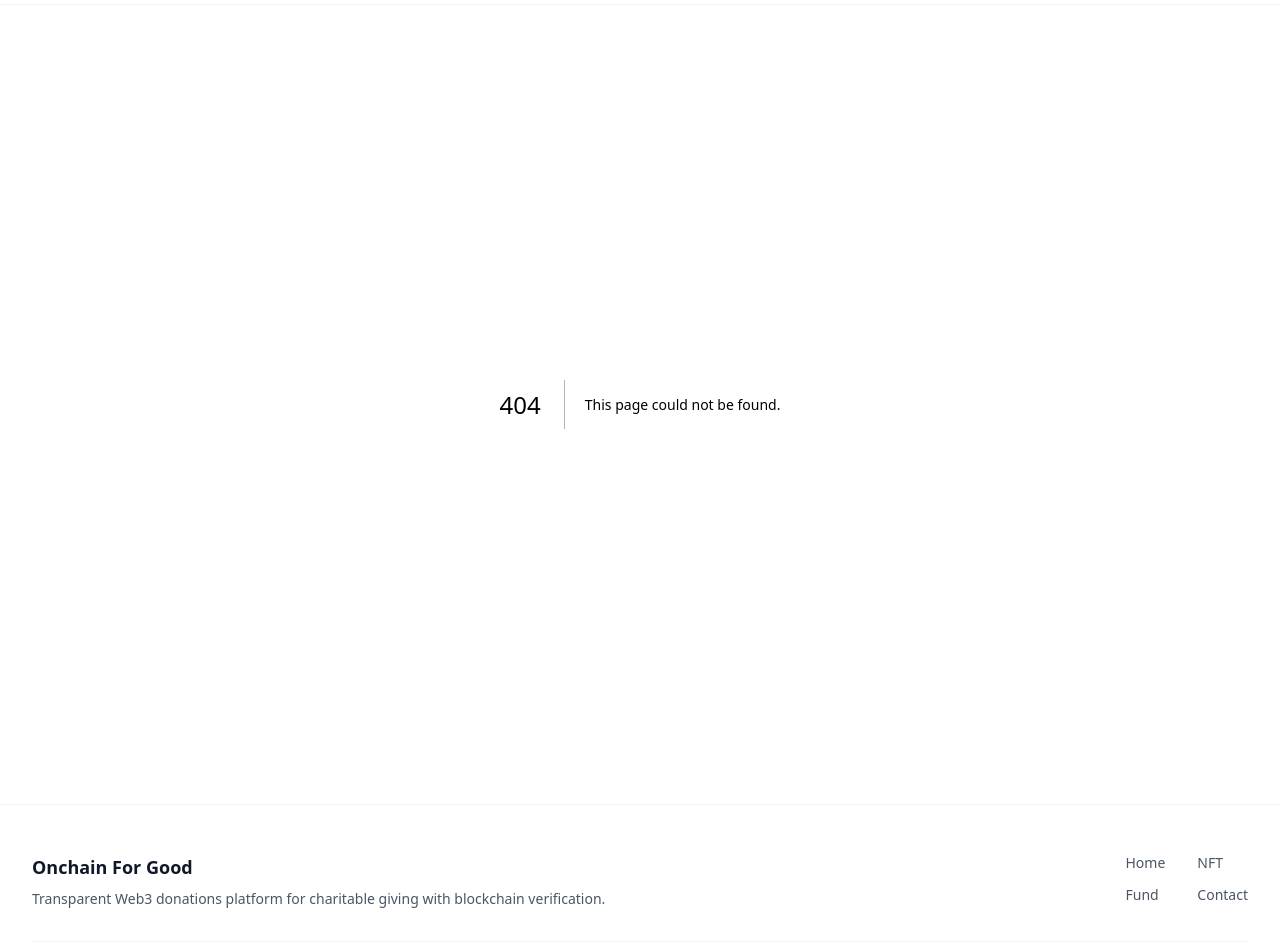
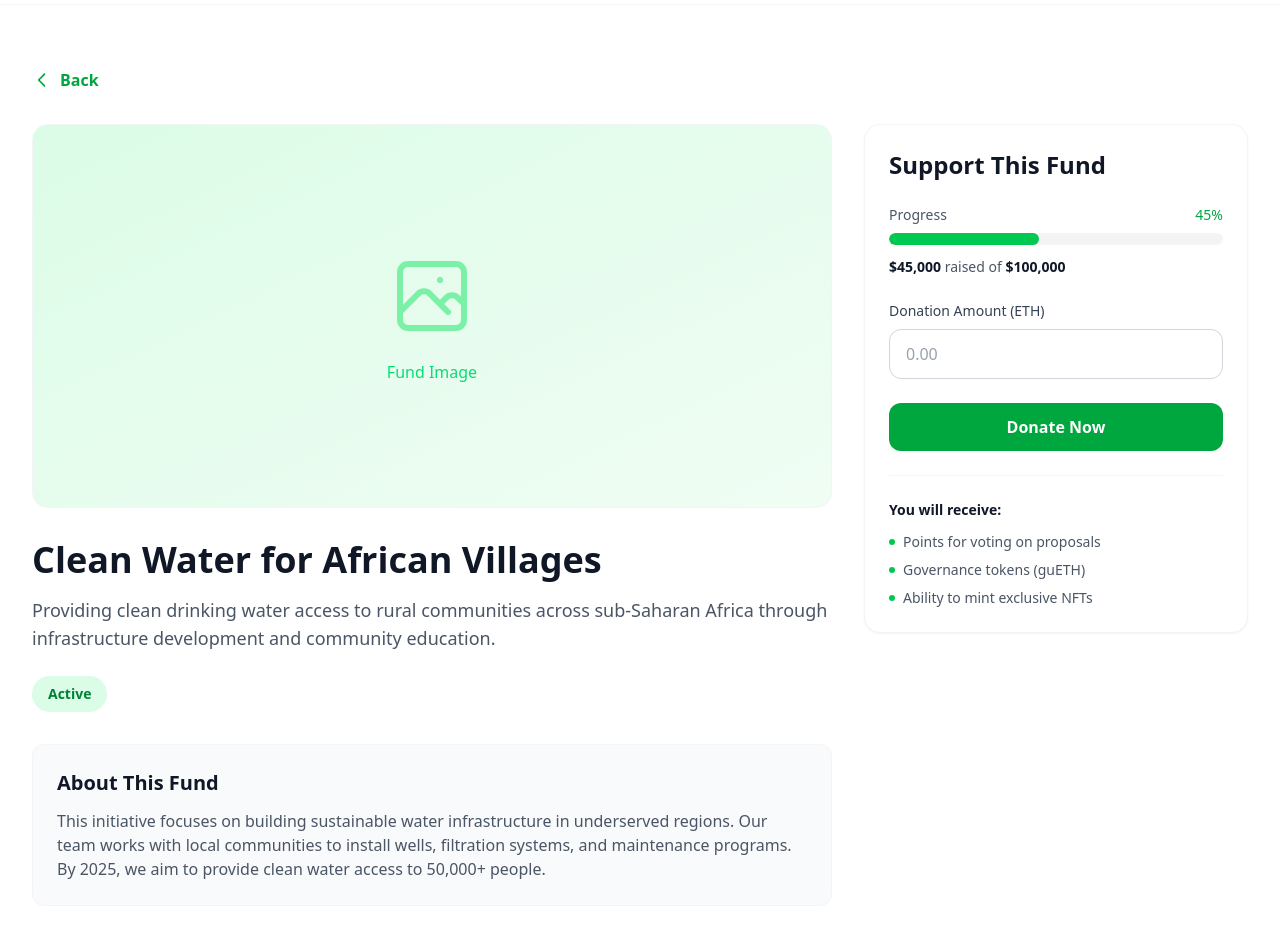
Before and after one commit to anotherath/onchain-for-good, a Next.js app: page /proposal-list in a window 1280 px wide. Before the commit this address had no page. Shown: the part 60-1012 px from the top of the page. Built offline with nearby package versions, Linux system fonts and the light colour scheme.

Commit message:
add text button, back-button, change all-fund to all-funds

```diff
--- a/app/all-fund/page.tsx
+++ b/app/all-funds/page.tsx
@@ -2,7 +2,7 @@ import RoundedButton from "@/components/buttons/rounded-button";
 import FundCard from "@/components/cards/fund-card";
 import Image from "next/image";
 
-export default function AllFund() {
+export default function FundList() {
   return (
     <div className="max-w-7xl mx-auto px-4 sm:px-6 lg:px-8 py-16 lg:py-24">
       <div className="mb-12">
--- a/app/fund-detail/page.tsx
+++ b/app/fund-detail/page.tsx
@@ -1,3 +1,4 @@
+import BackButton from "@/components/buttons/back-button";
 import DonationCard from "@/components/fund-detail-components/donation-card";
 import FundInfomation from "@/components/fund-detail-components/fund-infomation";
 import FundProposalList from "@/components/fund-detail-components/fund-proposal-list";
@@ -7,6 +8,7 @@ import TransactionHistoryTable from "@/components/fund-detail-components/transac
 export default function FundDetail() {
   return (
     <div className="max-w-7xl mx-auto px-4 sm:px-6 lg:px-8 py-12 lg:py-16">
+      <BackButton className="mb-8" />
       <div className="mb-12 grid grid-cols-1 lg:grid-cols-3 gap-8">
         <div className="lg:col-span-2">
           <FundInfomation />
--- /dev/null
+++ b/app/proposal-list/page.tsx
@@ -0,0 +1,25 @@
+import BackButton from "@/components/buttons/back-button";
+import DonationCard from "@/components/fund-detail-components/donation-card";
+import FundInfomation from "@/components/fund-detail-components/fund-infomation";
+import FundProposalList from "@/components/fund-detail-components/fund-proposal-list";
+import TopDonorsTable from "@/components/fund-detail-components/top-donors-table";
+import TransactionHistoryTable from "@/components/fund-detail-components/transaction-history-table";
+
+export default function ProposalList() {
+  return (
+    <div className="max-w-7xl mx-auto px-4 sm:px-6 lg:px-8 py-12 lg:py-16">
+      <BackButton className="mb-8" />
+      <div className="mb-12 grid grid-cols-1 lg:grid-cols-3 gap-8">
+        <div className="lg:col-span-2">
+          <FundInfomation />
+        </div>
+        <div>
+          <div className="sticky top-24">
+            <DonationCard />
+          </div>
+        </div>
+      </div>
+      <FundProposalList />
+    </div>
+  );
+}
--- /dev/null
+++ b/components/buttons/back-button.tsx
@@ -0,0 +1,38 @@
+"use client";
+
+import { useRouter } from "next/navigation";
+
+type BackButtonProps = {
+  label?: string;
+  className?: string;
+};
+
+export default function BackButton({
+  label = "Back",
+  className = "",
+}: BackButtonProps) {
+  const router = useRouter();
+
+  return (
+    <button
+      type="button"
+      onClick={() => router.back()}
+      className={`hover:cursor-pointer inline-flex items-center gap-2 text-green-600 font-semibold hover:text-green-700 transition-colors ${className}`}
+    >
+      <svg
+        className="w-5 h-5"
+        fill="none"
+        stroke="currentColor"
+        viewBox="0 0 24 24"
+      >
+        <path
+          strokeLinecap="round"
+          strokeLinejoin="round"
+          strokeWidth={2}
+          d="M15 19l-7-7 7-7"
+        />
+      </svg>
+      {label}
+    </button>
+  );
+}
--- /dev/null
+++ b/components/buttons/text-button.tsx
@@ -0,0 +1,37 @@
+import Link from "next/link";
+
+type TextButtonProps = {
+  href: string;
+  children: React.ReactNode;
+  className?: string;
+  external?: boolean;
+};
+
+export default function TextButton({
+  href,
+  children,
+  className = "",
+  external = false,
+}: TextButtonProps) {
+  const baseClass =
+    "inline-flex items-center gap-1 text-green-600 font-semibold hover:text-green-700 transition-colors";
+
+  if (external) {
+    return (
+      <a
+        href={href}
+        target="_blank"
+        rel="noopener noreferrer"
+        className={`${baseClass} ${className}`}
+      >
+        {children}
+      </a>
+    );
+  }
+
+  return (
+    <Link href={href} className={`${baseClass} ${className}`}>
+      {children}
+    </Link>
+  );
+}
--- a/components/cards/fund-card.tsx
+++ b/components/cards/fund-card.tsx
@@ -68,11 +68,11 @@ export default function FundCard({
             <span className="font-semibold text-gray-900">
               ${raised.toLocaleString()}
             </span>
-            raised of
+            {" raised of "}
             <span className="font-semibold text-gray-900">
               ${goal.toLocaleString()}
             </span>
-            goal
+            {" goal."}
           </p>
         </div>
 
--- a/components/footer.tsx
+++ b/components/footer.tsx
@@ -13,7 +13,7 @@ export default function Footer() {
             </p>
           </div>
           <div className="flex justify-start md:justify-end gap-8">
-            <div className="flex flex-col gap-3">
+            <div className="flex flex-row gap-3">
               <a
                 className="text-gray-600 hover:text-green-600 text-sm font-medium transition-colors"
                 href="/"
@@ -22,23 +22,15 @@ export default function Footer() {
               </a>
               <a
                 className="text-gray-600 hover:text-green-600 text-sm font-medium transition-colors"
-                href="/funds"
+                href="/all-funds"
               >
-                Fund
+                Funds
               </a>
-            </div>
-            <div className="flex flex-col gap-3">
               <a
                 className="text-gray-600 hover:text-green-600 text-sm font-medium transition-colors"
                 href="/nft"
               >
                 NFT
-              </a>
-              <a
-                href="mailto:contact@onchainforrgood.com"
-                className="text-gray-600 hover:text-green-600 text-sm font-medium transition-colors"
-              >
-                Contact
               </a>
             </div>
           </div>
--- a/components/header.tsx
+++ b/components/header.tsx
@@ -19,7 +19,7 @@ export default function Header() {
             </a>
             <a
               className="text-gray-700 hover:text-gray-600 font-medium transition-colors"
-              href="/all-fund"
+              href="/all-funds"
             >
               Funds
             </a>
--- a/components/sections/active-funds-section.tsx
+++ b/components/sections/active-funds-section.tsx
@@ -1,3 +1,4 @@
+import TextButton from "../buttons/text-button";
 import FundCard from "../cards/fund-card";
 
 export default function ActiveFundsSection() {
@@ -63,12 +64,7 @@ export default function ActiveFundsSection() {
           />
         </div>
         <div className="text-center mt-12">
-          <a
-            className="inline-block text-green-600 font-semibold hover:text-green-700 transition-colors"
-            href="/funds"
-          >
-            View all funds →
-          </a>
+          <TextButton href="/all-funds">View all funds →</TextButton>
         </div>
       </div>
     </section>
```
Also changed, not shown: app/page.tsx (line endings or trailing spaces), components/proposal-list-components/all-proposals.tsx (added).
